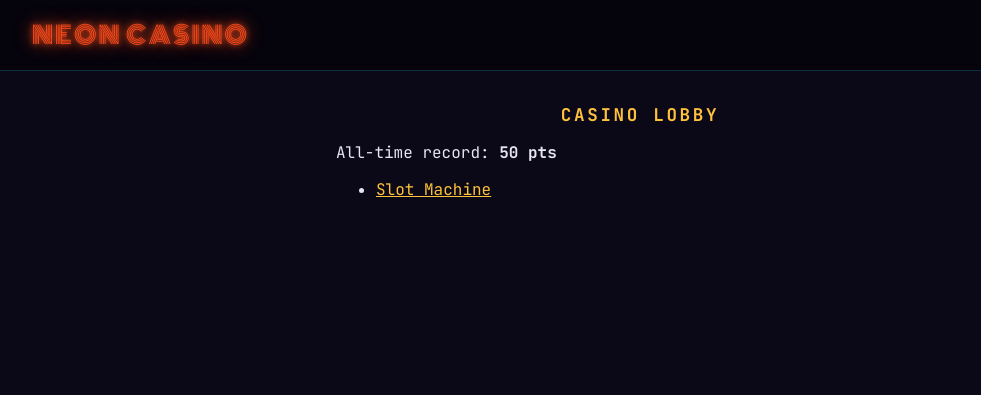
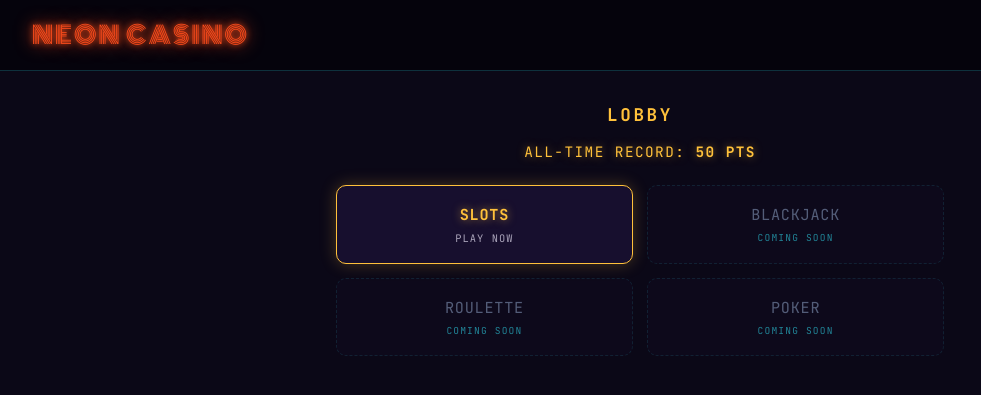
Before and after one commit to Kenneth-Ly/casino, a Flask app: page / in a window 1280 px wide. Shown: the top 395 px of the page, without its empty margins (0-981 px from the left). Run offline with Flask 3, Linux system fonts and the light colour scheme; some libraries are stand-ins or nearby versions.

Commit message:
Restyle lobby: neon tile grid with coming-soon placeholders
- Replace lobby.html with 2x2 game grid layout
- Add tile.live (Slots) and tile.soon (Blackjack/Roulette/Poker)
- Append lobby styles using Neon Casino tokens

Co-Authored-By: Claude Sonnet 5 <noreply@anthropic.com>

```diff
--- a/web/static/style.css
+++ b/web/static/style.css
@@ -57,3 +57,76 @@ a:focus-visible, button:focus-visible, input:focus-visible {
   outline: 2px solid var(--accent);
   outline-offset: 2px;
 }
+
+/* Lobby */
+.record {
+  text-align: center;
+  color: var(--gold);
+  text-shadow: 0 0 8px rgba(255, 193, 59, 0.5);
+  font-size: 0.9rem;
+  letter-spacing: 0.1em;
+  text-transform: uppercase;
+  margin-bottom: 1.5rem;
+}
+
+.game-grid {
+  display: grid;
+  grid-template-columns: 1fr 1fr;
+  gap: 0.9rem;
+}
+
+@media (max-width: 480px) {
+  .game-grid { grid-template-columns: 1fr; }
+}
+
+.tile {
+  border-radius: 10px;
+  padding: 1.1rem 0.9rem;
+  text-align: center;
+  font-family: 'JetBrains Mono', monospace;
+}
+
+.tile.live {
+  background: var(--panel);
+  border: 1px solid var(--gold);
+  box-shadow: 0 0 16px rgba(255, 193, 59, 0.25);
+  text-decoration: none;
+  display: block;
+}
+
+.tile.live .name {
+  color: var(--gold);
+  text-shadow: 0 0 8px rgba(255, 193, 59, 0.6);
+  font-weight: 700;
+  font-size: 0.95rem;
+  letter-spacing: 0.05em;
+}
+
+.tile.live .sub {
+  color: #E8E3F5;
+  opacity: 0.7;
+  font-size: 0.65rem;
+  margin-top: 0.4rem;
+  text-transform: uppercase;
+  letter-spacing: 0.1em;
+}
+
+.tile.soon {
+  background: #100b1f;
+  border: 1px dashed rgba(51, 233, 255, 0.2);
+  opacity: 0.55;
+}
+
+.tile.soon .name {
+  color: #8fa3c9;
+  font-size: 0.95rem;
+  letter-spacing: 0.05em;
+}
+
+.tile.soon .sub {
+  color: var(--accent);
+  font-size: 0.6rem;
+  margin-top: 0.4rem;
+  text-transform: uppercase;
+  letter-spacing: 0.12em;
+}
--- a/web/templates/lobby.html
+++ b/web/templates/lobby.html
@@ -1,6 +1,6 @@
 {% extends "base.html" %}
 {% block content %}
-<h1>Casino Lobby</h1>
+<h1>Lobby</h1>
 <p class="record">
   {% if record is not none %}
     All-time record: <strong>{{ record }} pts</strong>
@@ -8,7 +8,22 @@
     All-time record: unavailable
   {% endif %}
 </p>
-<ul class="game-list">
-  <li><a href="{{ url_for('slots_page') }}">Slot Machine</a></li>
-</ul>
+<div class="game-grid">
+  <a class="tile live" href="{{ url_for('slots_page') }}">
+    <div class="name">SLOTS</div>
+    <div class="sub">Play now</div>
+  </a>
+  <div class="tile soon">
+    <div class="name">BLACKJACK</div>
+    <div class="sub">Coming soon</div>
+  </div>
+  <div class="tile soon">
+    <div class="name">ROULETTE</div>
+    <div class="sub">Coming soon</div>
+  </div>
+  <div class="tile soon">
+    <div class="name">POKER</div>
+    <div class="sub">Coming soon</div>
+  </div>
+</div>
 {% endblock %}
```
